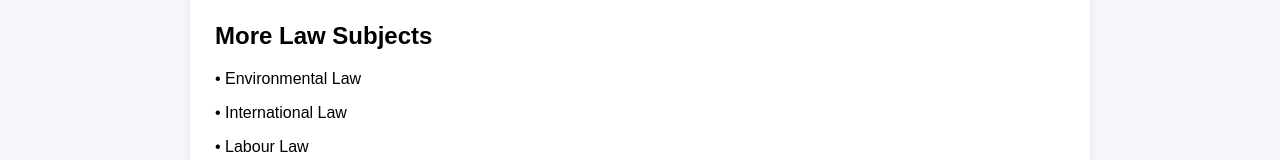
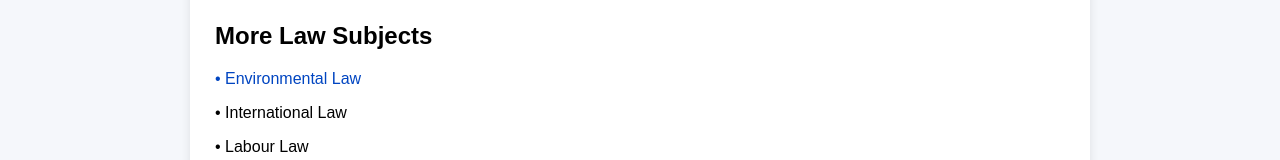
Before and after one commit to sharmaritesh15097-lgtm/law-student-desk, a plain HTML site: page other-subjects.html in a window 1280 px wide. Shown: the part 173-333 px from the top of the page. Drawn offline with Linux system fonts and the light colour scheme.

Commit message:
other-subjects.html

```diff
--- a/other-subjects.html
+++ b/other-subjects.html
@@ -55,7 +55,7 @@ a{
     <div class="card">
         <h2>More Law Subjects</h2>
 
-        <p>• Environmental Law</p>
+        <p><a href="environmental-law.html">• Environmental Law</a></p>
         <p>• International Law</p>
         <p>• Labour Law</p>
         <p>• Taxation Law</p>
```
